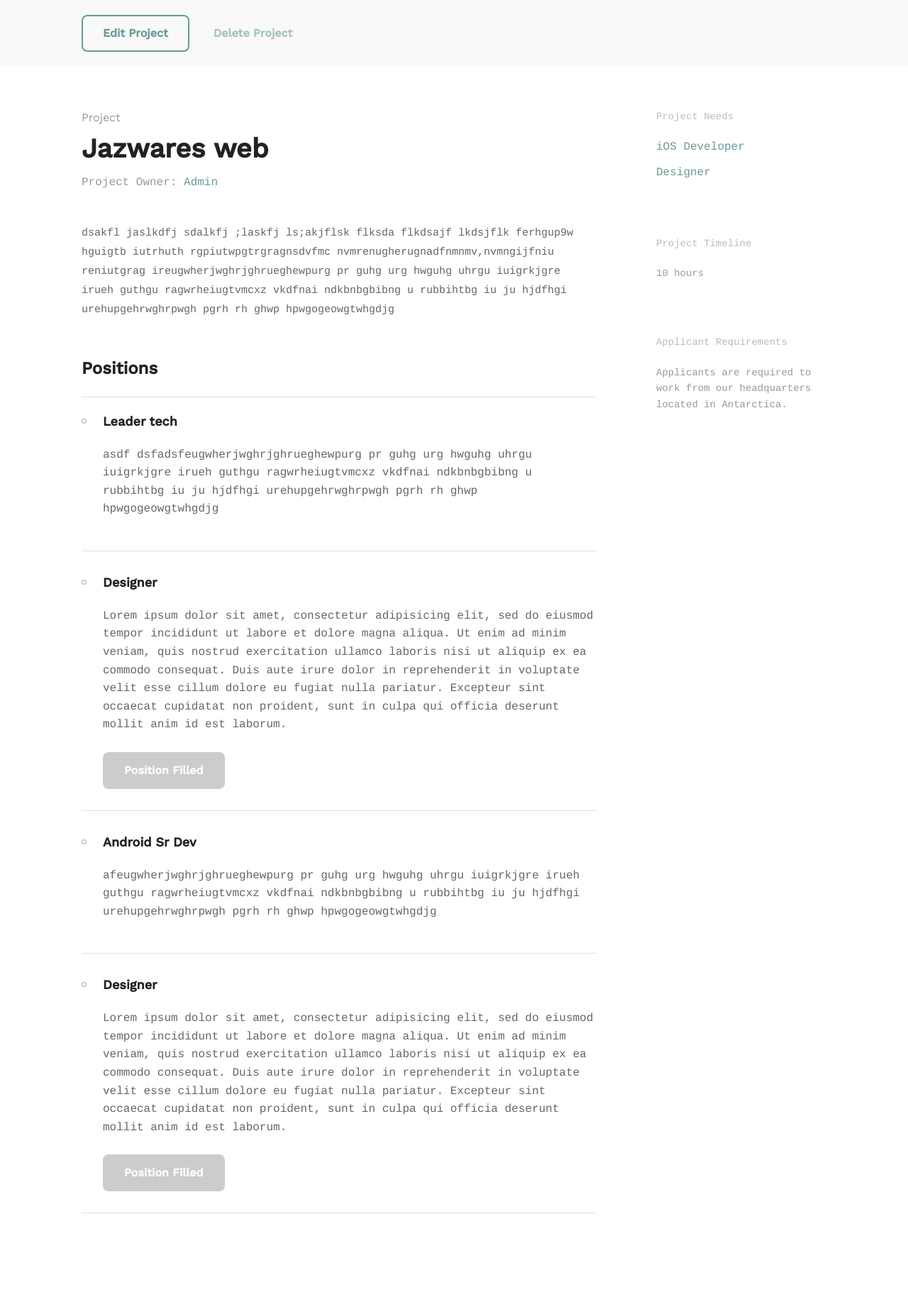
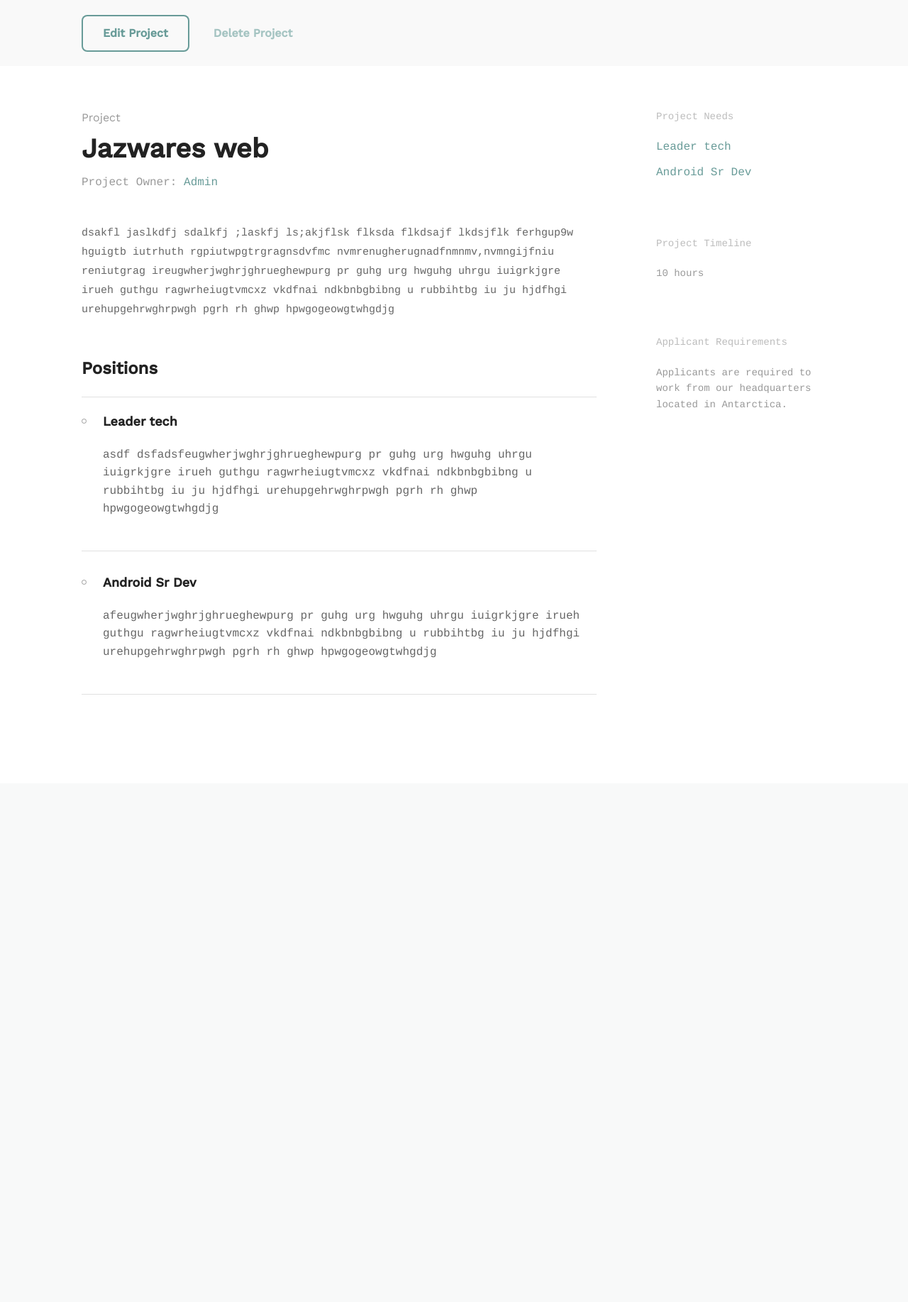
Before and after one commit to yunielgarcia/Team-Builder, a Django app: page /projects/47 in a window 1280 px wide. Shown: the part 170-2005 px from the top of the page at 71% size. After the commit the page ends 1149 px from the top, so only its background shows below. Run offline with Django 3.2, Linux system fonts and the light colour scheme; a user stored in the database is signed in; data comes from the database, SQL or seed files in the repository; both versions use the stored data as it was after the commit.

Commit message:
dummy commit

```diff
--- a/team_builder/accounts/models.py
+++ b/team_builder/accounts/models.py
@@ -65,6 +65,7 @@
         return reverse('accounts:profile', kwargs={'pk': self.pk})
 
 
+
 class Skill(models.Model):
     name = models.CharField(max_length=40)
 
--- a/team_builder/projects/templates/projects/project_detail.html
+++ b/team_builder/projects/templates/projects/project_detail.html
@@ -39,15 +39,6 @@
                             <!--todo: here-->
                             {% endif %}
                         </li>
-                        <li>
-                            <h3>Designer</h3>
-                            <p>Lorem ipsum dolor sit amet, consectetur adipisicing elit, sed do eiusmod tempor incididunt ut
-                                labore et dolore magna aliqua. Ut enim ad minim veniam, quis nostrud exercitation ullamco
-                                laboris nisi ut aliquip ex ea commodo consequat. Duis aute irure dolor in reprehenderit in
-                                voluptate velit esse cillum dolore eu fugiat nulla pariatur. Excepteur sint occaecat cupidatat
-                                non proident, sunt in culpa qui officia deserunt mollit anim id est laborum.</p>
-                            <a class="button button-primary button-inactive">Position Filled</a>
-                        </li>
                     {% endfor %}
 
                 </ul>
@@ -59,8 +50,9 @@
         <div class="circle--secondary--module">
             <h3>Project Needs</h3>
             <ul class="circle--link--list">
-                <li><a>iOS Developer</a></li>
-                <li><a>Designer</a></li>
+                {% for position in project.positions.all %}
+                    <li><a>{{ position }}</a></li>
+                {% endfor %}
             </ul>
         </div>
 
--- a/team_builder/projects/views.py
+++ b/team_builder/projects/views.py
@@ -14,7 +14,7 @@
 
 class ProjectDetailView(LoginRequiredMixin, PrefetchRelatedMixin, generic.DetailView):
     model = models.Project
-    prefetch_related = ["positions", "applications"]
+    prefetch_related = ["positions"]
 
 
 class CreateProjectPositionView(LoginRequiredMixin, generic.CreateView):
```
Also changed, not shown: team_builder/projects/forms.py (+15 -5 lines), team_builder/db.sqlite3.
